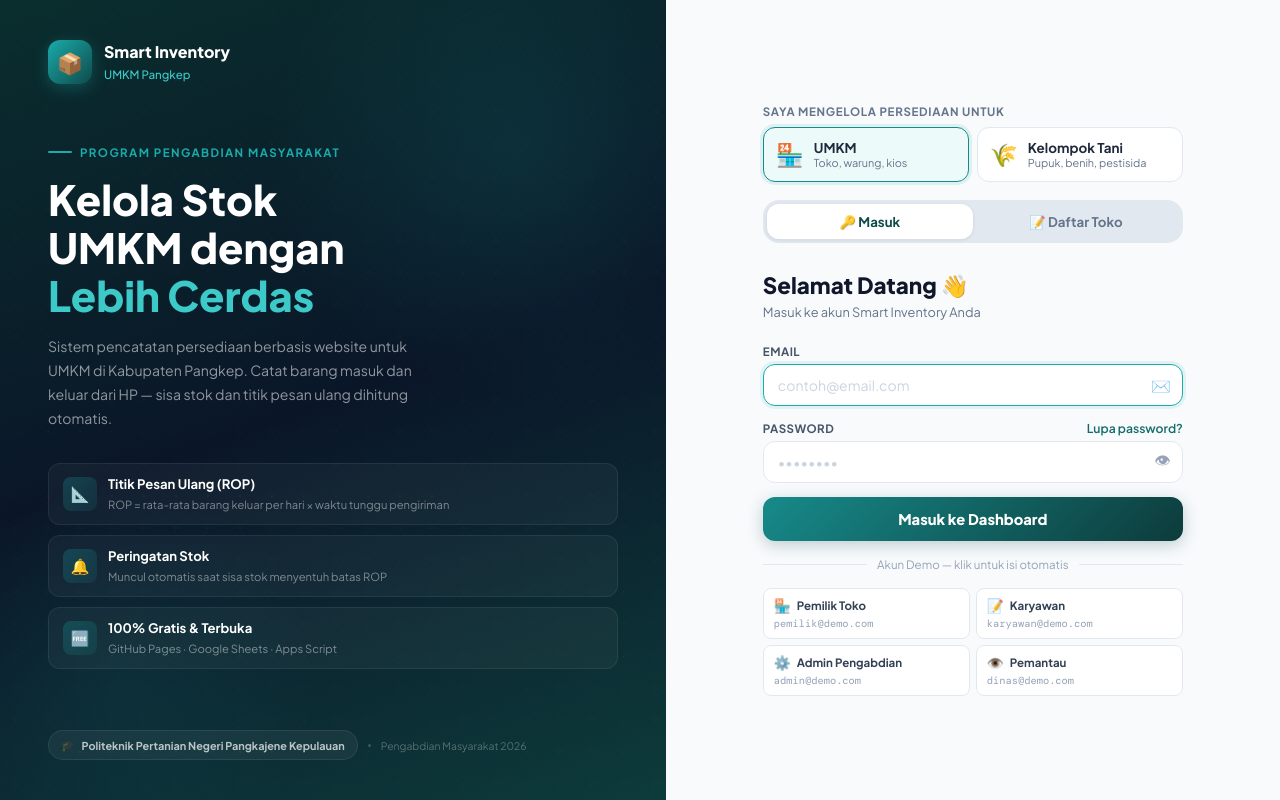
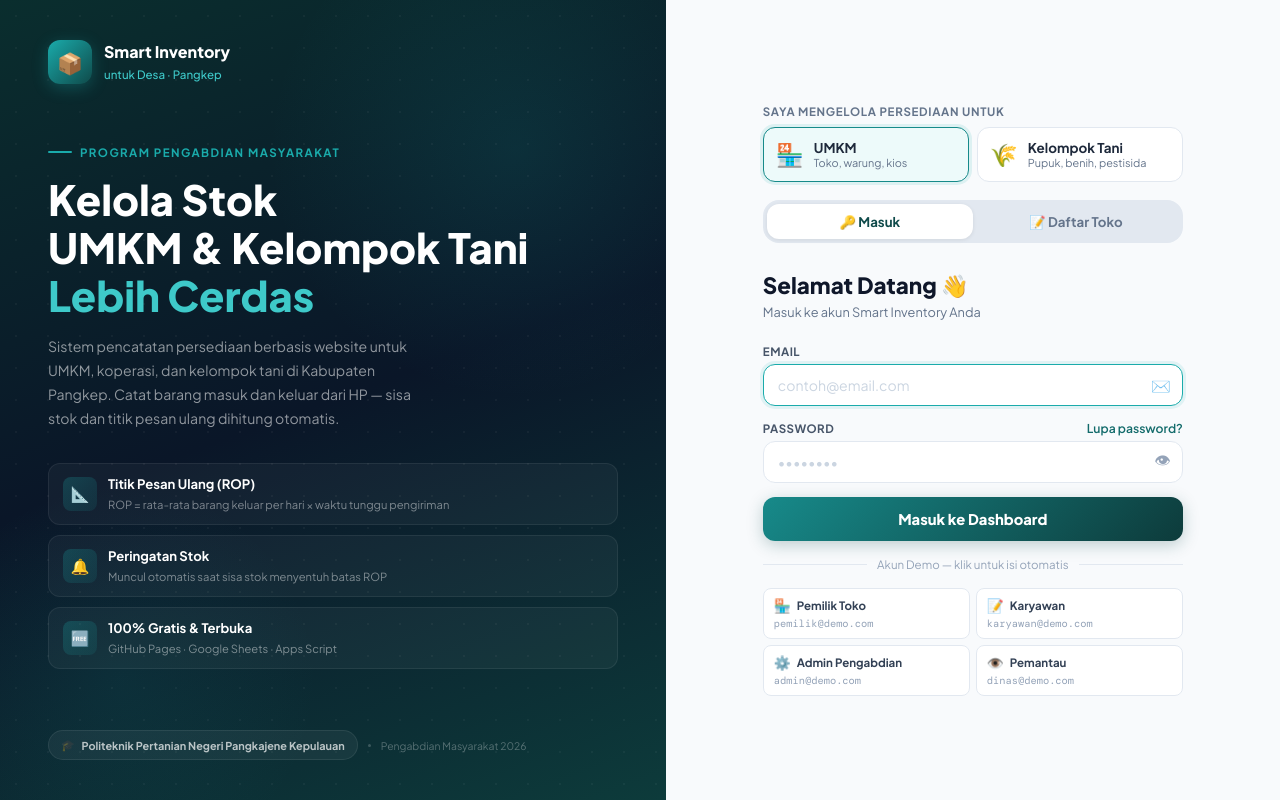
Before and after one commit to Fiqar0107/smart-inventory, a plain HTML site: page index.html in a window 1280 px wide. Drawn offline with nearby package versions, Linux system fonts and the light colour scheme.

Commit message:
Halaman masuk netral untuk UMKM dan kelompok tani
Judul dan deskripsi panel kiri tidak lagi berganti mengikuti mode,
sehingga halaman awal selalu menyebut UMKM, koperasi, dan kelompok tani.

Co-Authored-By: Claude Opus 5.5 <noreply@anthropic.com>
Claude-Session: https://claude.ai/code/session_01Ra28EqWkaG374VNd3V5kRE

```diff
--- a/index.html
+++ b/index.html
@@ -3,7 +3,7 @@
 <head>
   <meta charset="UTF-8" />
   <meta name="viewport" content="width=device-width, initial-scale=1.0" />
-  <title>Smart Inventory — UMKM Pangkep</title>
+  <title>Smart Inventory untuk Desa — Pangkep</title>
   <link rel="preconnect" href="https://fonts.googleapis.com" />
   <link href="https://fonts.googleapis.com/css2?family=Plus+Jakarta+Sans:wght@400;500;600;700;800;900&family=DM+Mono:wght@400;500&display=swap" rel="stylesheet" />
   <style>
@@ -348,7 +348,7 @@
 <body>
 
 <!-- ═══ LEFT PANEL ═══ -->
-<div class="left-panel">
+<div class="left-panel" data-noterm>
   <div class="lp-grid-dots"></div>
 
   <!-- Brand -->
@@ -356,7 +356,7 @@
     <div class="lp-brand-ico">📦</div>
     <div class="lp-brand-txt">
       <strong>Smart Inventory</strong>
-      <span>UMKM Pangkep</span>
+      <span>untuk Desa · Pangkep</span>
     </div>
   </div>
 
@@ -365,12 +365,12 @@
     <div class="lp-tagline">Program Pengabdian Masyarakat</div>
     <h1 class="lp-title">
       Kelola Stok<br>
-      UMKM dengan<br>
+      UMKM &amp; Kelompok Tani<br>
       <span class="accent">Lebih Cerdas</span>
     </h1>
     <p class="lp-desc">
-      Sistem pencatatan persediaan berbasis website untuk UMKM di Kabupaten Pangkep.
-      Catat barang masuk dan keluar dari HP — sisa stok dan titik pesan ulang dihitung otomatis.
+      Sistem pencatatan persediaan berbasis website untuk UMKM, koperasi, dan kelompok tani
+      di Kabupaten Pangkep. Catat barang masuk dan keluar dari HP — sisa stok dan titik pesan ulang dihitung otomatis.
     </p>
     <div class="lp-features">
       <div class="lp-feat">
```
